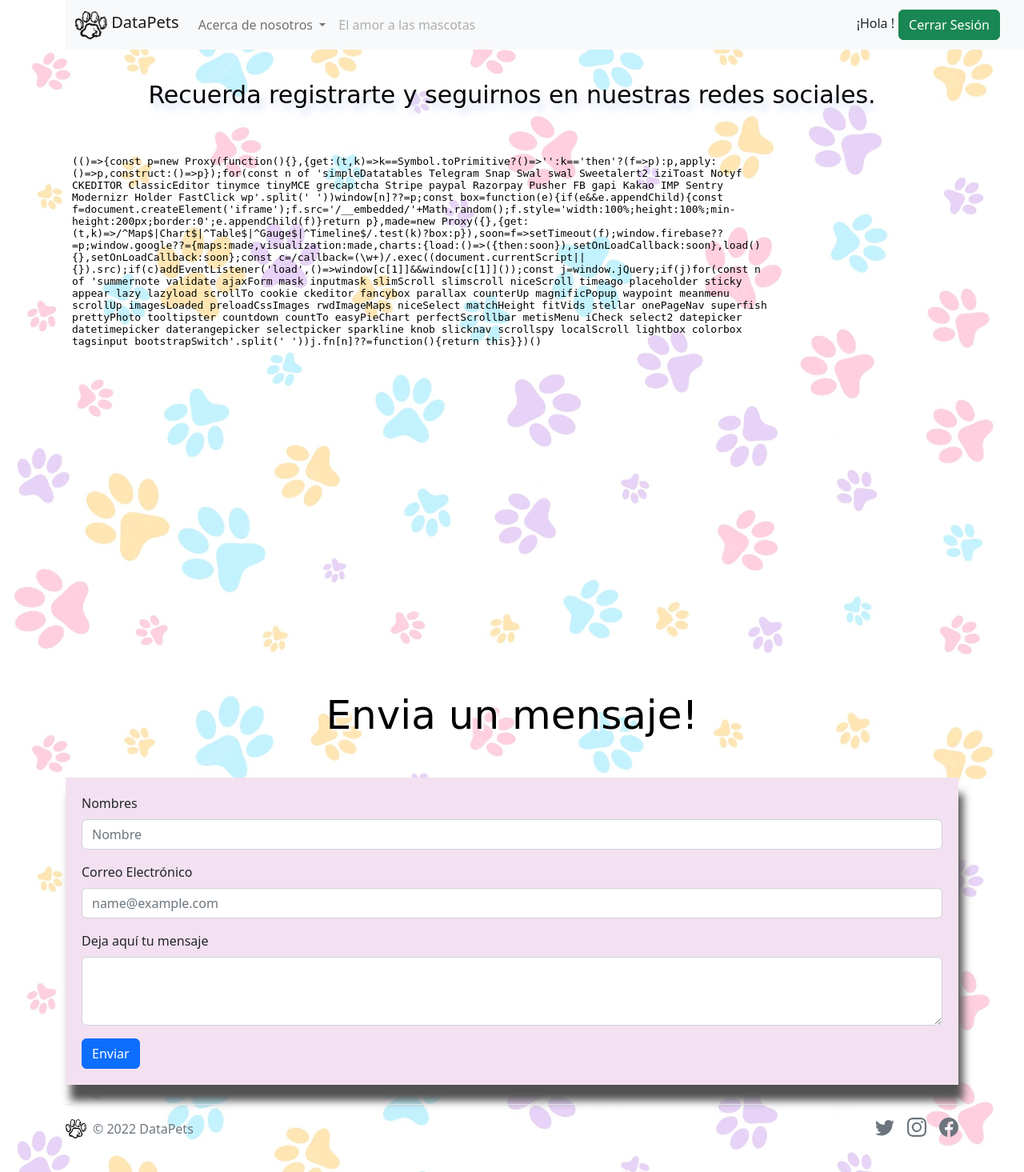
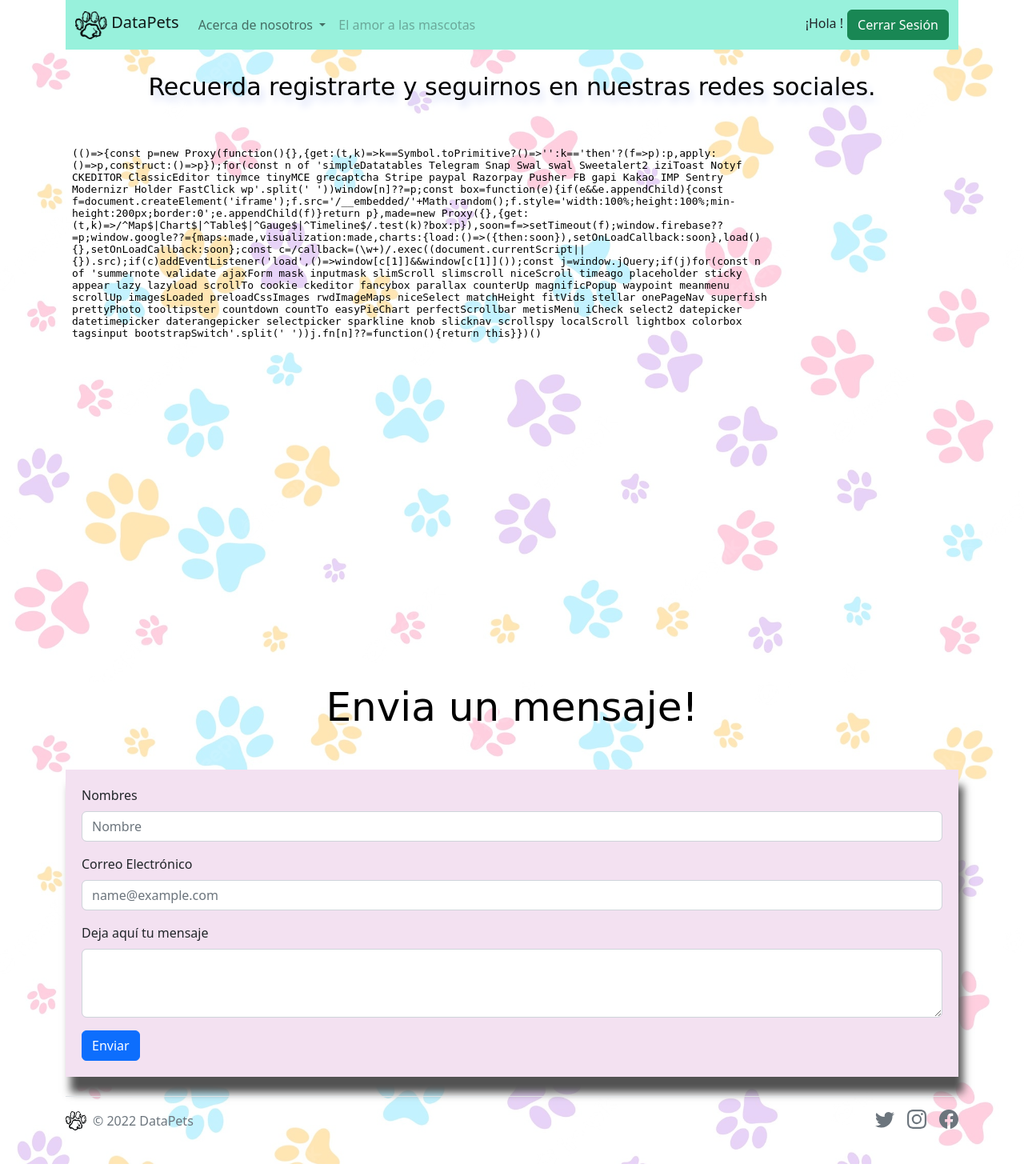
Before and after one commit to meyer-pidiache/DataPets, a Django app: page /donde_encontrarnos/ in a window 1280 px wide. Shown: the whole page at 80% size. Run offline with Django 4.2, Linux system fonts and the light colour scheme; some libraries are stand-ins or nearby versions.

Commit message:
barra de navegacion2

```diff
--- a/static/assets/css/styles.css
+++ b/static/assets/css/styles.css
@@ -277,7 +277,7 @@ text-shadow: 2px 4px 6px rgb(238, 228, 228);
   width: auto;
 }
 
-.container{
+.fondocuerpo{
 
   background: url(../img/fondo.jpg) ;
   background-size: cover;
--- a/templates/layout.html
+++ b/templates/layout.html
@@ -7,7 +7,7 @@
     <title>{% block title %}{% endblock title %}</title>
 </head>
 
-<body class="container">
+<body class="container fondocuerpo">
 
     <header>
         {% include 'partials/nav.html' %}
--- a/templates/partials/nav.html
+++ b/templates/partials/nav.html
@@ -1,7 +1,7 @@
 {% load static %}
 
-<nav class="navbar navbar-expand-lg bg-light position-fixed t-3">
-  <div class="container-fluid">
+<nav class="navbar navbar-expand-lg t-3" style="background-color: #98f1dc ;">
+    <div class="container-fluid" style="display: flex;">
     <a class="navbar-brand" href="/">
       <img src="{% static 'assets/img/huella1.png' %}" alt="" width="40" height="35"
         class="d-inline-block align-text-top">
@@ -28,7 +28,7 @@
         </li>
 
       </ul>
-      <li class="nav-item" style=" display: flex;position: relative;  left: -100px; ">
+      <li class="nav-itemv" style="display:flex;" >
         <a class="nav-link disabled" style="position: relative; top: 5px; left: -5px;" >¡Hola {{ user.username }}!</a>
         <a  type="button" class="btn btn-success">Cerrar Sesión</a>
       </li>
@@ -36,7 +36,5 @@
 
     </div>
 
-  </div>
+</div>
 </nav>
-
-<br><br><br>
```
